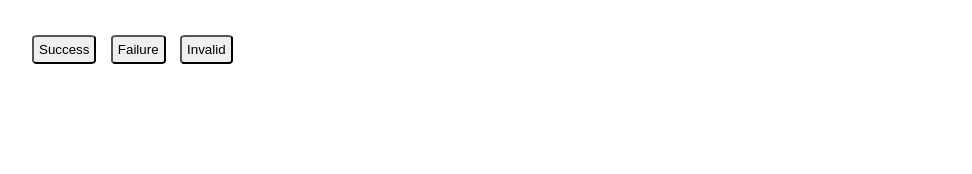
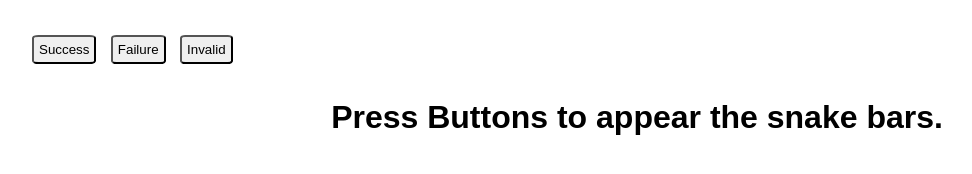
Before and after one commit to AJ-KUSHWAH/javascript-projects, a plain HTML site: page snake-bar/index.html in a window 1280 px wide. Shown: the whole page, without its empty margins (3-975 px from the left). Drawn offline with Linux system fonts and the light colour scheme.

Commit message:
added heading

```diff
--- a/snake-bar/index.html
+++ b/snake-bar/index.html
@@ -17,6 +17,9 @@
       <button type="submit" onclick="buttonClicked(invalidMsg)">Invalid</button>
     </div>
     <div id="toasts"></div>
+    <div style="display: flex; align-items: center; justify-content: center">
+      <h1>Press Buttons to appear the snake bars.</h1>
+    </div>
 
     <script>
       let successMsg =
```
